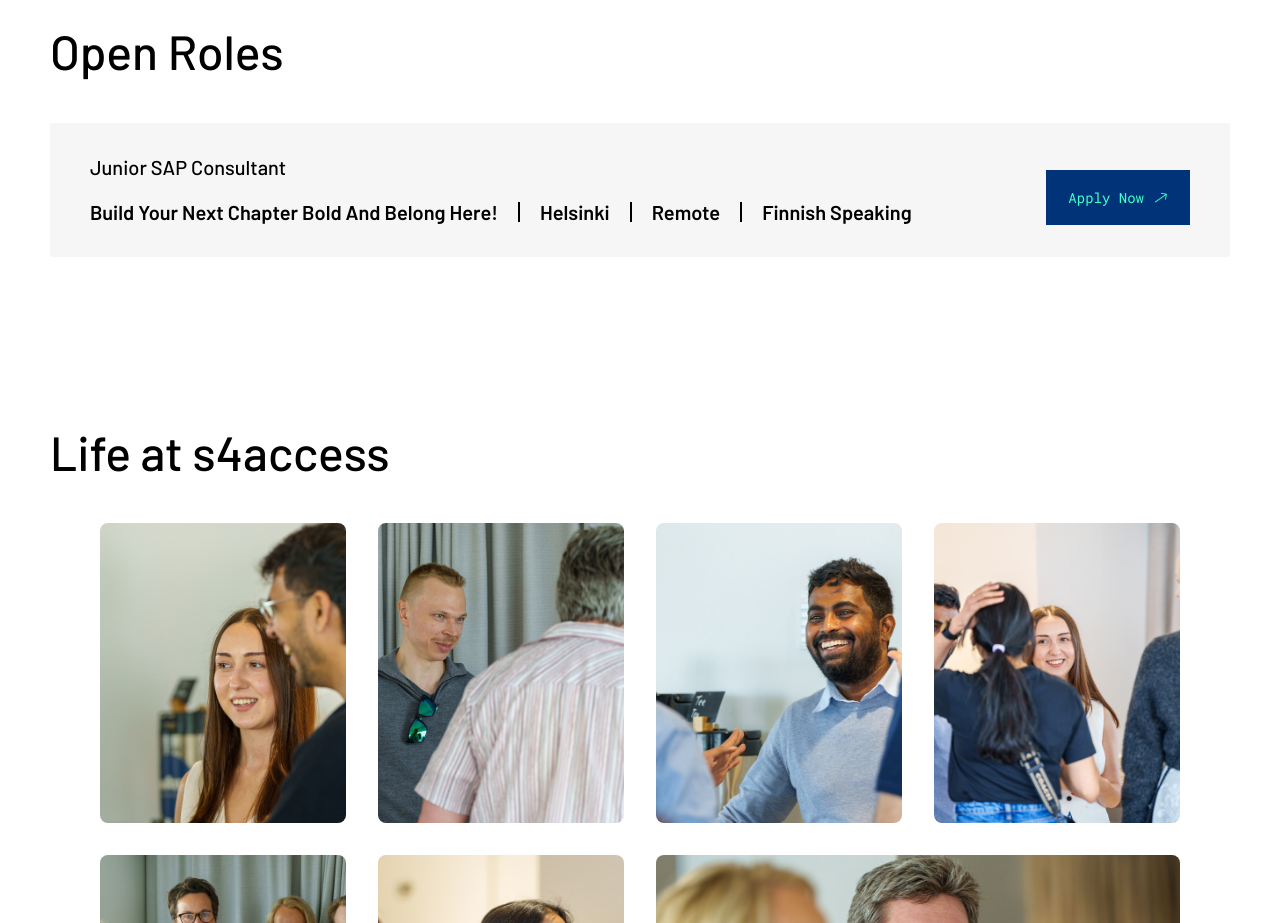
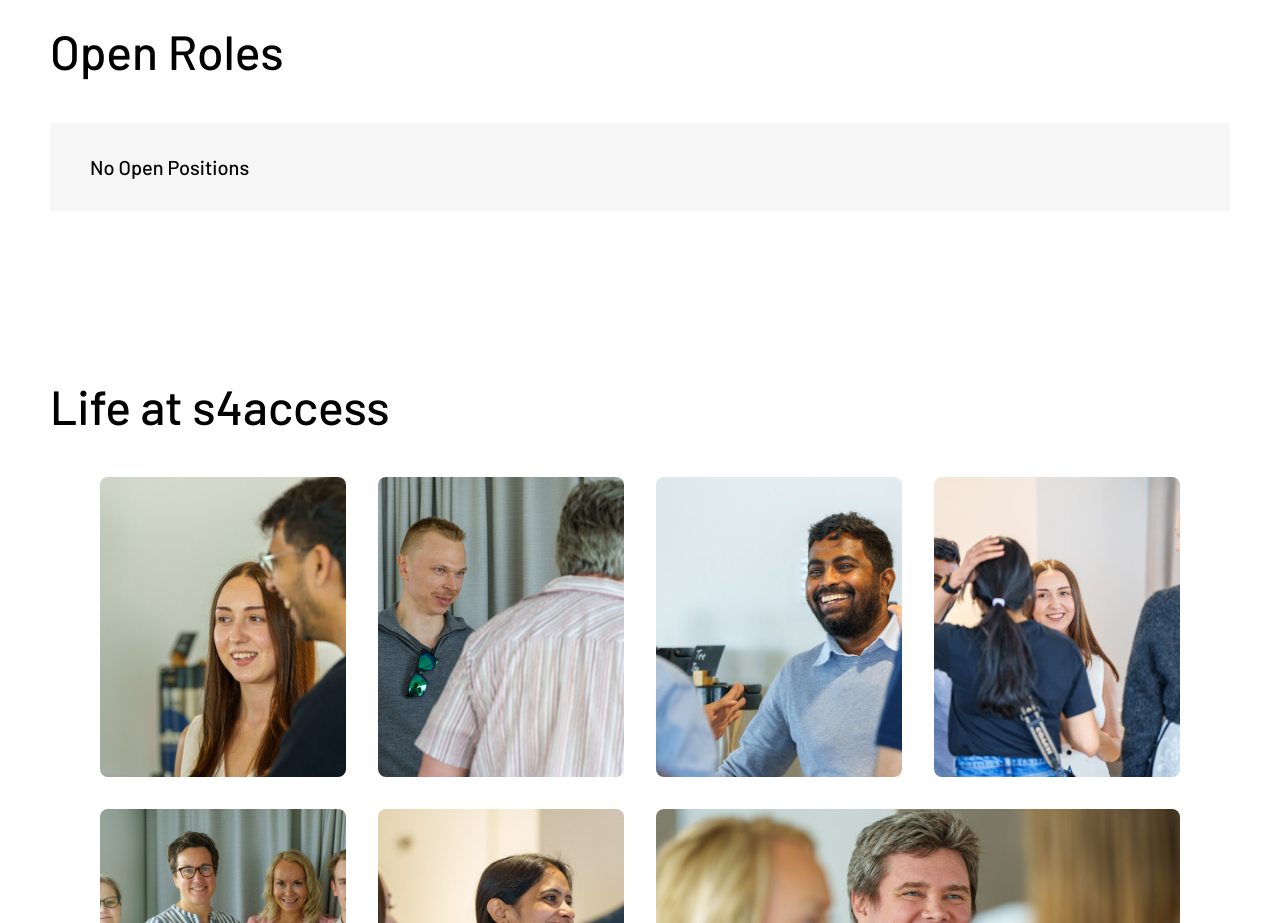
Before and after one commit to webanatomysocial-blip/S4access, a React (Vite) app: page /careers in a window 1280 px wide. Shown: the part 3540-4463 px from the top of the page. Built offline with nearby package versions, Linux system fonts and the light colour scheme.

Commit message:
Positions removal

```diff
--- a/src/pages/Careers.jsx
+++ b/src/pages/Careers.jsx
@@ -194,7 +194,7 @@ const Careers = () => {
 
 
 
-          <div className="open-role-card">
+          {/* <div className="open-role-card">
             <div className="open-role-info">
               <h3 className="sub-big-heading-text-black">Junior SAP Consultant</h3>
               <div className="sub-heading-text-black  open-role-details">
@@ -210,14 +210,14 @@ const Careers = () => {
             <a href="https://s4access.careers.haileyhr.app/" className="main-button-blue ">
               Apply Now<span><i className="bi bi-arrow-up-right"></i></span>
             </a>
-          </div>
+          </div> */}
 
 
-          {/* <div className="open-role-card">
+          <div className="open-role-card">
 
           <h3 className="sub-big-heading-text-black">No Open Positions</h3>
 
-          </div> */}
+          </div>
 
 
 
```
Also changed, not shown: 36 other files (tests, documents, lock files or other folders).
